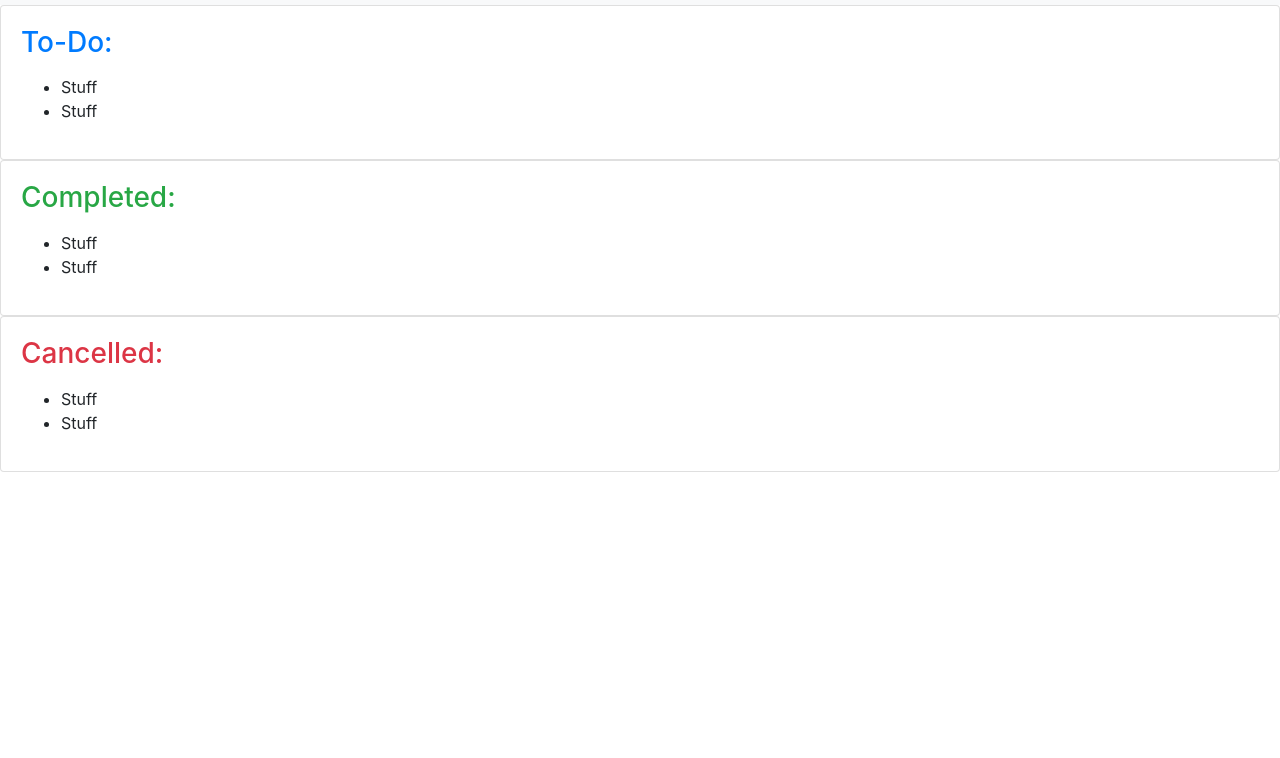
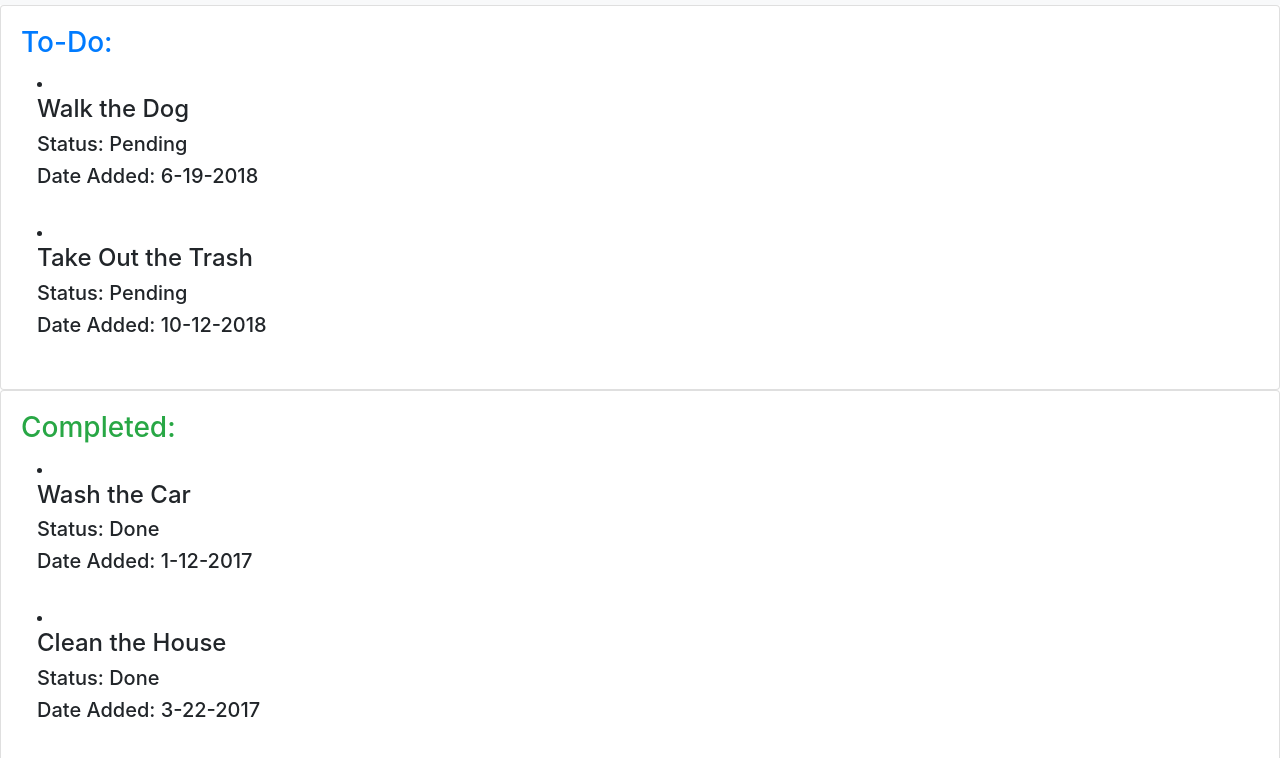
Before and after one commit to ColeAnderson7278/To_Do_List, a plain HTML site: page index.html in a window 1280 px wide. Shown: the part 322-1080 px from the top of the page. Before the commit the page ends 800 px from the top, so only its background shows below. Drawn offline with nearby package versions, Linux system fonts and the light colour scheme.

Commit message:
Added in Data and Template
I added in a data.js which shows the
the data for the to do lists. This includes
the projects and their information.

```diff
--- a/data.js
+++ b/data.js
@@ -0,0 +1,34 @@
+const PAGE_DATA = {
+    projects: [
+        {
+            name: "Wash the Car",
+            status: "Done",
+            dateAdded: new Date(2017, 0, 12)
+        },
+        {
+            name: "Clean the House",
+            status: "Done",
+            dateAdded: new Date(2017, 2, 22)
+        },
+        {
+            name: "Walk the Dog",
+            status: "Pending",
+            dateAdded: new Date(2018, 5, 19)
+        },
+        {
+            name: "Take Out the Trash",
+            status: "Pending",
+            dateAdded: new Date(2018, 9, 12)
+        },
+        {
+            name: "Clean the Pool",
+            status: "Cancelled",
+            dateAdded: new Date(2016, 7, 2)
+        },
+        {
+            name: "Clean Out the Gutter",
+            status: "Cancelled",
+            dateAdded: new Date(2016, 7, 11)
+        }
+    ]
+};
--- a/index.html
+++ b/index.html
@@ -34,38 +34,35 @@
             <div class="card">
                 <div class="card-body">
                     <h3 class="card-title text-primary">To-Do:</h3>
-                    <p class="card-text">
-                        <ul>
-                            <li>Stuff</li>
-                            <li>Stuff</li>
-                        </ul>
-                    </p>
+                    <div class="pendingListLocation card-text">
+                    </div>
                 </div>
             </div>
             <div class="card">
                 <div class="card-body">
                     <h3 class="card-title text-success">Completed:</h3>
-                    <p class="card-text">
-                        <ul>
-                            <li>Stuff</li>
-                            <li>Stuff</li>
-                        </ul>
-                    </p>
+                    <div class="doneListLocation card-text">
+                    </div>
                 </div>
             </div>
             <div class="card">
                 <div class="card-body">
                     <h3 class="card-title text-danger">Cancelled:</h3>
-                    <p class="card-text">
-                        <ul>
-                            <li>Stuff</li>
-                            <li>Stuff</li>
-                        </ul>
-                    </p>
+                    <div class="cancelledListLocation card-text">
+                    </div>
                 </div>
             </div>
         </div>
     </div>
+    <script id="listTemplate" type="text/x-handlebars-template">
+        <div class="entry pl-3 pb-4">
+            <li>
+            <h4>{{name}}</h4>
+            <h5>Status: {{status}}</h5>
+            <h5>Date Added: {{dateAdded}}</h5>
+        </li>
+        </div>
+    </script>
     <script src="https://code.jquery.com/jquery-3.3.1.slim.min.js " integrity="sha384-q8i/X+965DzO0rT7abK41JStQIAqVgRVzpbzo5smXKp4YfRvH+8abtTE1Pi6jizo "
         crossorigin="anonymous "></script>
     <script src="https://cdnjs.cloudflare.com/ajax/libs/popper.js/1.14.3/umd/popper.min.js " integrity="sha384-ZMP7rVo3mIykV+2+9J3UJ46jBk0WLaUAdn689aCwoqbBJiSnjAK/l8WvCWPIPm49 "
--- a/main.js
+++ b/main.js
@@ -0,0 +1,42 @@
+function makingPendingList() {
+    var source = document.querySelector("#listTemplate").innerHTML;
+    var template = Handlebars.compile(source);
+    for (project of PAGE_DATA.projects) {
+        if (project.status === "Pending") {
+            var html = template({
+                name: project.name,
+                status: project.status,
+                dateAdded: `${project.dateAdded.getMonth() +
+                    1}-${project.dateAdded.getDate()}-${project.dateAdded.getYear() +
+                    1900}`
+            });
+            document
+                .querySelector(".pendingListLocation")
+                .insertAdjacentHTML("beforeend", html);
+        } else if (project.status === "Done") {
+            var html = template({
+                name: project.name,
+                status: project.status,
+                dateAdded: `${project.dateAdded.getMonth() +
+                    1}-${project.dateAdded.getDate()}-${project.dateAdded.getYear() +
+                    1900}`
+            });
+            document
+                .querySelector(".doneListLocation")
+                .insertAdjacentHTML("beforeend", html);
+        } else if (project.status === "Cancelled") {
+            var html = template({
+                name: project.name,
+                status: project.status,
+                dateAdded: `${project.dateAdded.getMonth() +
+                    1}-${project.dateAdded.getDate()}-${project.dateAdded.getYear() +
+                    1900}`
+            });
+            document
+                .querySelector(".cancelledListLocation")
+                .insertAdjacentHTML("beforeend", html);
+        }
+    }
+}
+
+makingPendingList();
```
